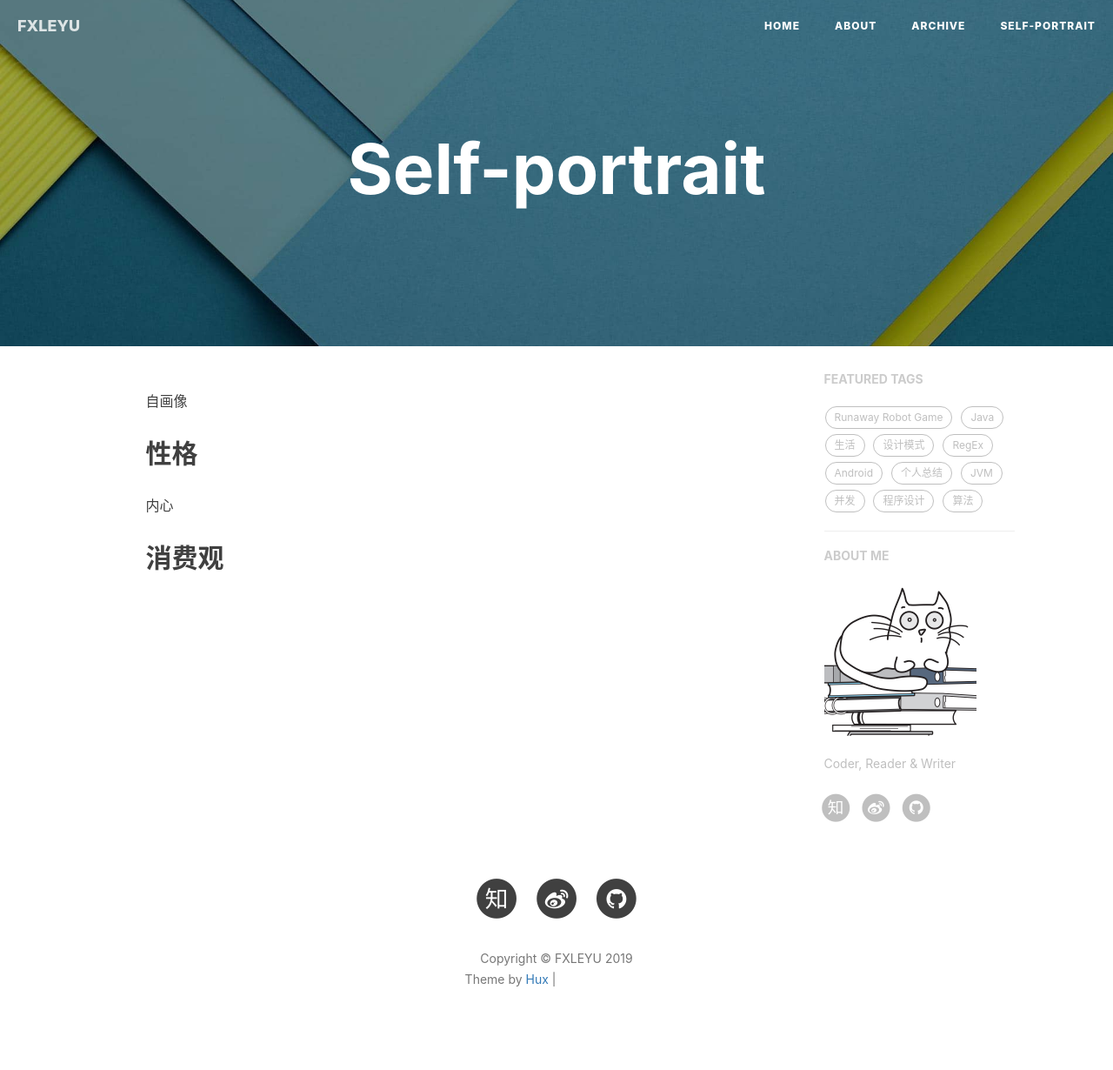
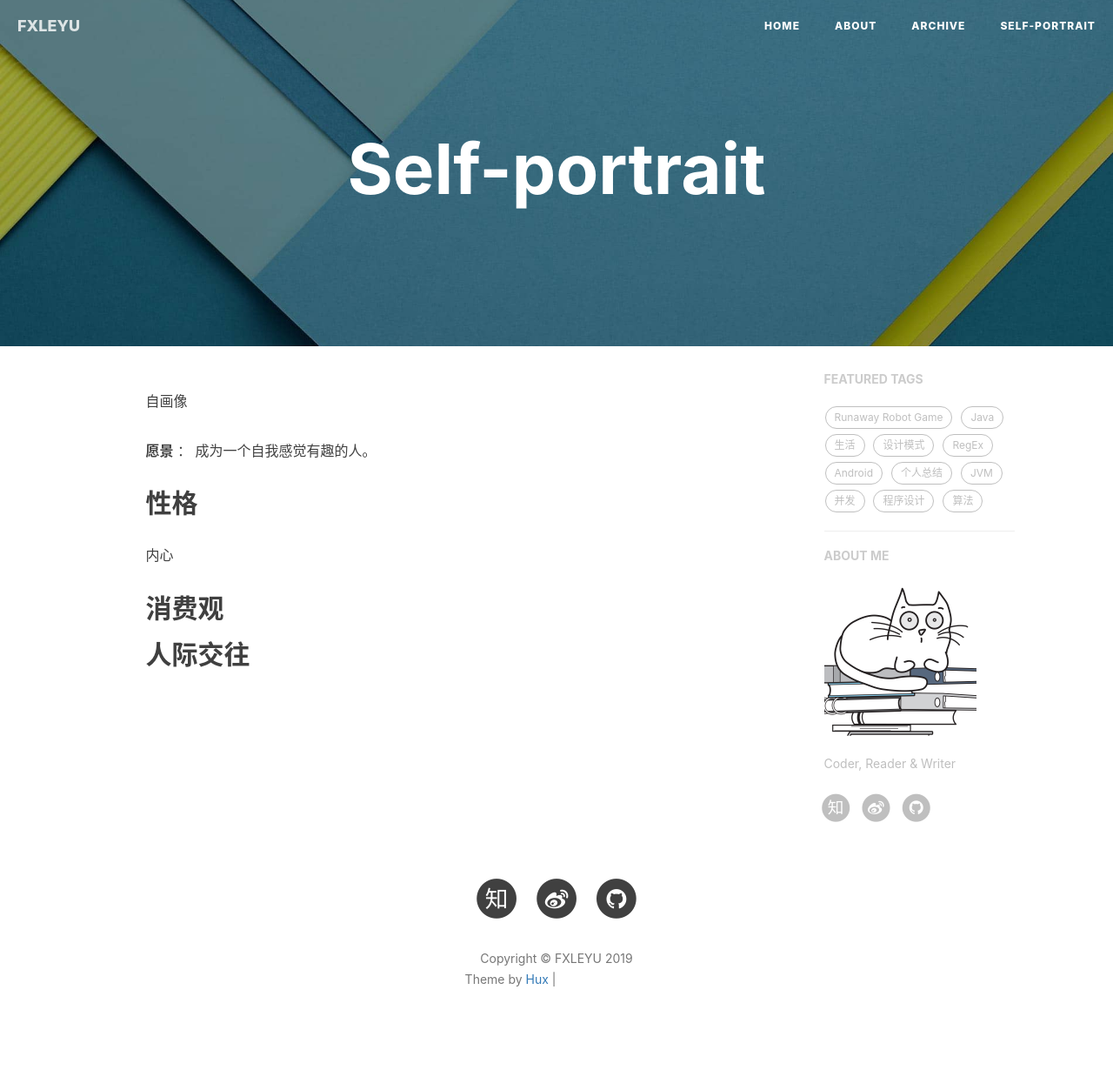
Before and after one commit to fxleyu/fxleyu.github.io, a Jekyll site: the page built from self-portrayal.md, in a window 1280 px wide. Shown: the whole page at 87% size. Built offline with Jekyll 4.4.1, drawn with Linux system fonts in a browser that asks for light colours; nearby versions of some CDN libraries; comment, search, counter and statistics services are not loaded; grey boxes are pictures that could not be loaded.

Commit message:
[UPDATE] 添加自画像愿景

```diff
--- a/self-portrayal.md
+++ b/self-portrayal.md
@@ -5,7 +5,11 @@ title: Self-portrait
 
 自画像
 
+**愿景** ： 成为一个自我感觉有趣的人。
+
 ## 性格
 内心
 
 ## 消费观
+
+## 人际交往
```
